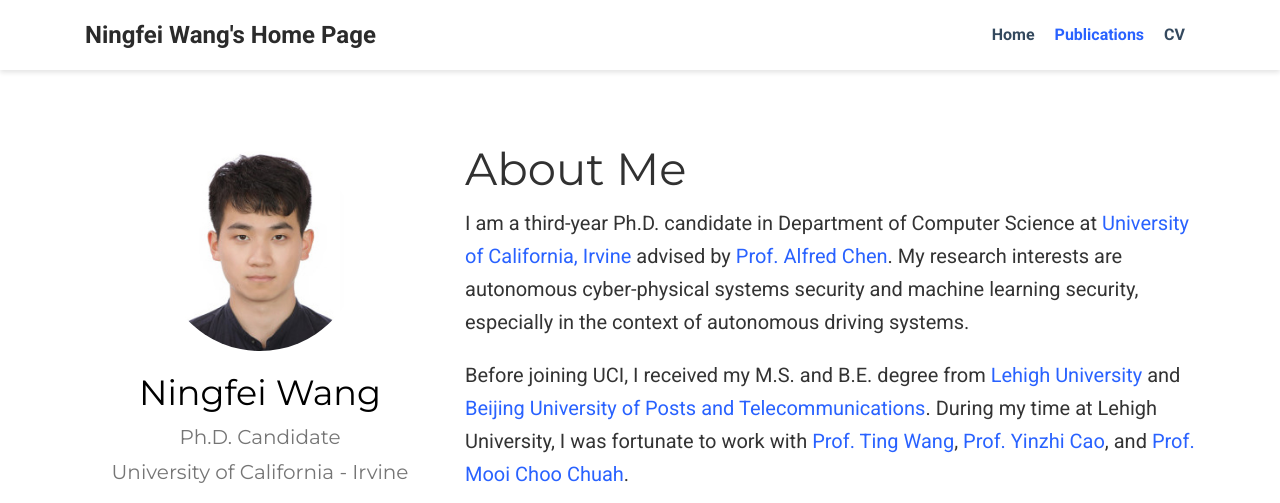
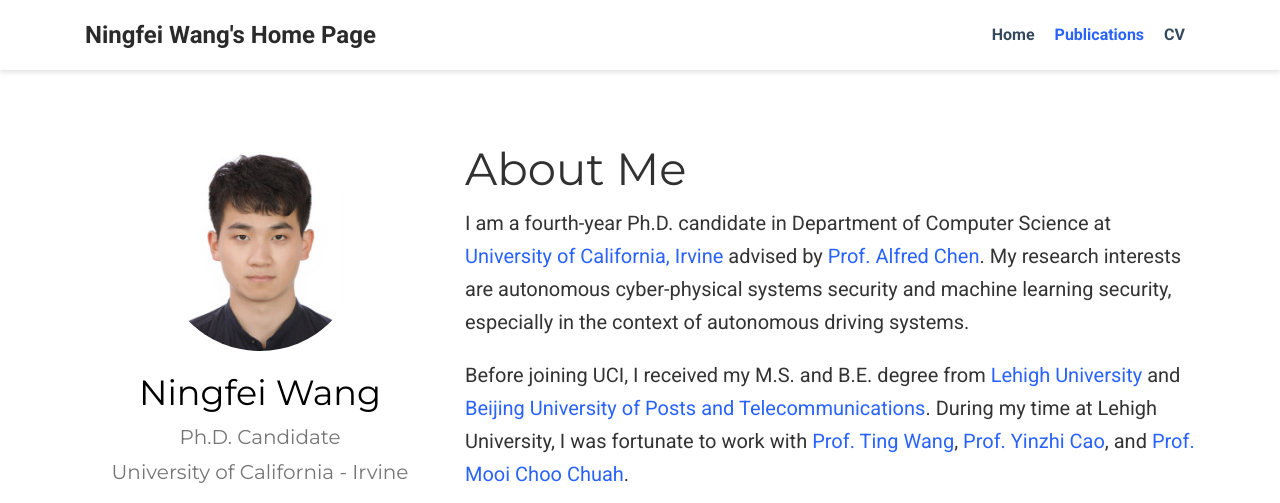
Before and after one commit to ningfeiwang/ningfei.github.io, a plain HTML site: page index.html in a window 1280 px wide. Shown: the top 503 px of the page. Drawn offline with nearby package versions, Linux system fonts and the light colour scheme; some icons are missing.

Commit message:
Update index.html

```diff
--- a/index.html
+++ b/index.html
@@ -297,7 +297,7 @@
 
 <h1 id="about-me">About Me</h1>
 
-<p> I am a third-year Ph.D. candidate in Department of Computer Science at <a href="https://uci.edu/">University of California, Irvine </a> advised by  <a href="https://www.ics.uci.edu/~alfchen/">Prof. Alfred Chen</a>. My research interests are autonomous cyber-physical systems security and machine learning security, especially in the context of autonomous driving systems</a>.</p>
+<p> I am a fourth-year Ph.D. candidate in Department of Computer Science at <a href="https://uci.edu/">University of California, Irvine </a> advised by  <a href="https://www.ics.uci.edu/~alfchen/">Prof. Alfred Chen</a>. My research interests are autonomous cyber-physical systems security and machine learning security, especially in the context of autonomous driving systems</a>.</p>
 
 <p> Before joining UCI, I received my M.S. and B.E. degree from <a href="https://www1.lehigh.edu/">Lehigh University</a> and <a href="http://www.bupt.edu.cn/">Beijing University of Posts and Telecommunications</a>. During my time at Lehigh University, I was fortunate to work with <a href="https://alps-lab.github.io/">Prof. Ting Wang</a>, <a href="http://yinzhicao.org/">Prof. Yinzhi Cao</a>, and <a href="http://www.cse.lehigh.edu/~chuah/">Prof. Mooi Choo Chuah</a>.</p>
 
```
